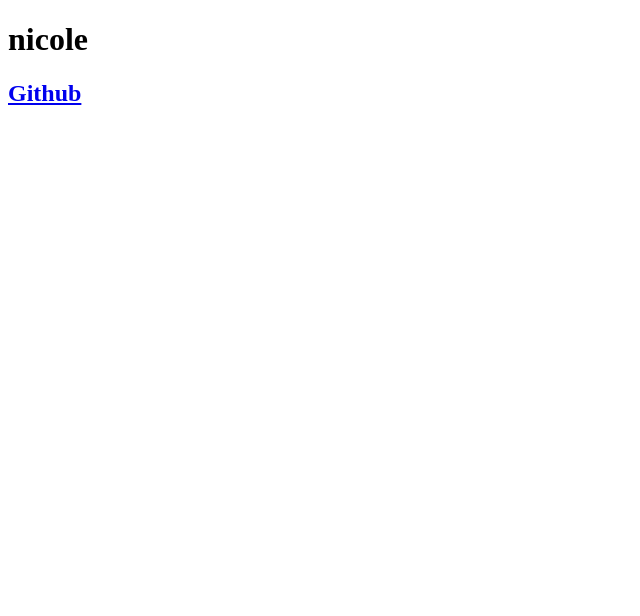
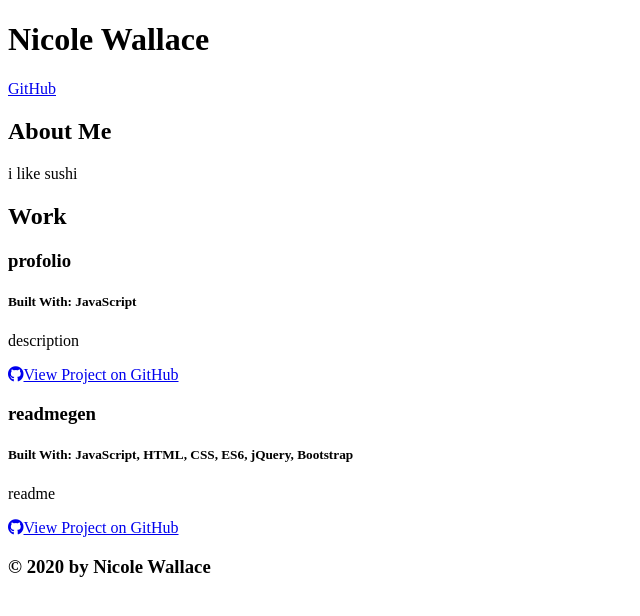
Before and after one commit to nicolewallace09/portfolio-generator, a website: page index.html in a window 1280 px wide. Shown: the whole page, without its empty margins (0-640 px from the left). Drawn offline with Linux system fonts and the light colour scheme.

Commit message:
added header, about me, and portfolio to page

```diff
--- a/index.html
+++ b/index.html
@@ -1,15 +1,71 @@
 
     <!DOCTYPE html>
     <html lang="en">
+
     <head>
         <meta charset="UTF-8">
         <meta name="viewport" content="width=device-width, initial-scale=1.0">
         <meta http-equiv="X-UA-Compatible" content="ie=edge"?>
         <title>Portfolio Demo</title>
+        <link rel="stylesheet" href="https://cdnjs.cloudflare.com/ajax/libs/font-awesome/5.11.2/css/all.min.css">
+        <link href="https://fonts.googleapis.com/css?family=Public+Sans:300i,300,500&display=swap" rel="stylesheet">
+        <link rel="stylesheet" href="style.css">
     </head>
 
     <body>
-        <h1>nicole</h1>
-        <h2><a href="https://github.com/nicolewallace09">Github</a></h2>
+        <header>
+            <div class="container flex-row justify-space-between align-center py-3">
+                <h1 class="page-title text-secondary bg-dark py-2 px-3">Nicole Wallace </h1>
+                <nav class="flex-row">
+                    <a class="ml-2 my-1 px-2 py-1 bg-secondary text-dark" href="https://github.com/nw">GitHub</a>
+                </nav>
+             </div>
+        </header>
+
+        <main class="container my-5">
+
+    <section class="my-3" id="about">
+    <h2 class="text-dark bg-primary p-2 display-inline-block">About Me</h2>
+    <p>i like sushi</p>
+  </section>
+
+
+      <section class="my-3" id="portfolio">
+        <h2 class="text-dark bg-primary p-2 display-inline-block">Work</h2>
+        <div class="flex-row justify-space-between">
+
+            <div class="col-12 mb-2 bg-dark text-light p-3">
+              <h3 class="portfolio-item-title text-light">profolio</h3>
+              <h5 class="portfolio-languages">
+                Built With:
+                JavaScript
+              </h5>
+              <p>description</p>
+              <a href="link" class="btn"><i class="fab fa-github mr-2"></i>View Project on GitHub</a>
+            </div>
+
+
+
+            <div class="col-12 col-md-6 mb-2 bg-dark text-light p-3 flex-column">
+              <h3 class="portfolio-item-title text-light">readmegen</h3>
+              <h5 class="portfolio-languages">
+                Built With:
+                JavaScript, HTML, CSS, ES6, jQuery, Bootstrap
+              </h5>
+              <p>readme</p>
+              <a href="link" class="btn mt-auto"><i class="fab fa-github mr-2"></i>View Project on GitHub</a>
+            </div>
+
+        </div>
+      </section>
+
+        </main>
+
+
+        <footer class="container text-center py-3">
+          <h3 class="text-dark">&copy; 2020 by Nicole Wallace </h3>
+        </footer>
+
+
     </body>
     </html>
```
Also changed, not shown: app.js (+5 -5 lines), src/page-template.js (+80 -3 lines).
